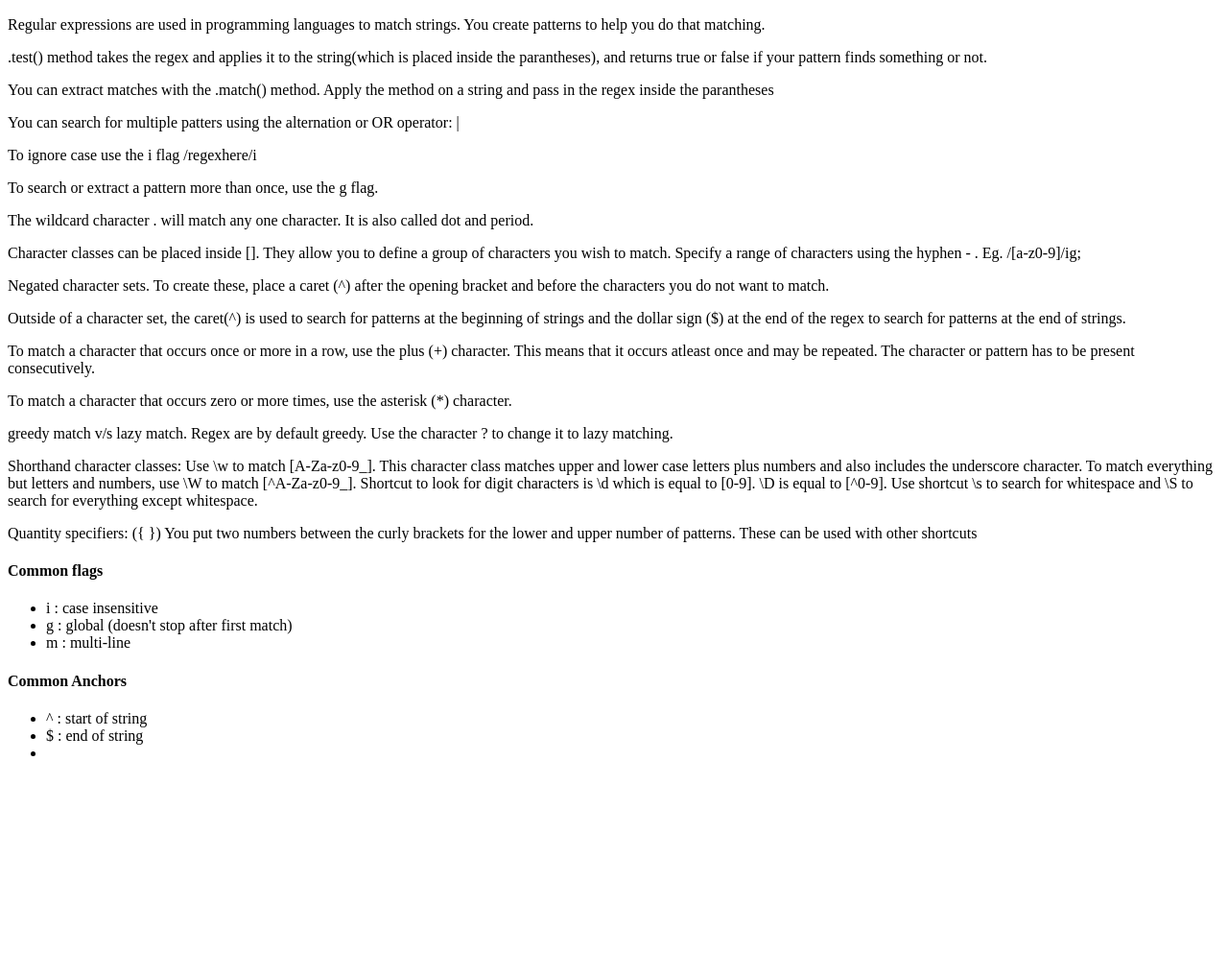
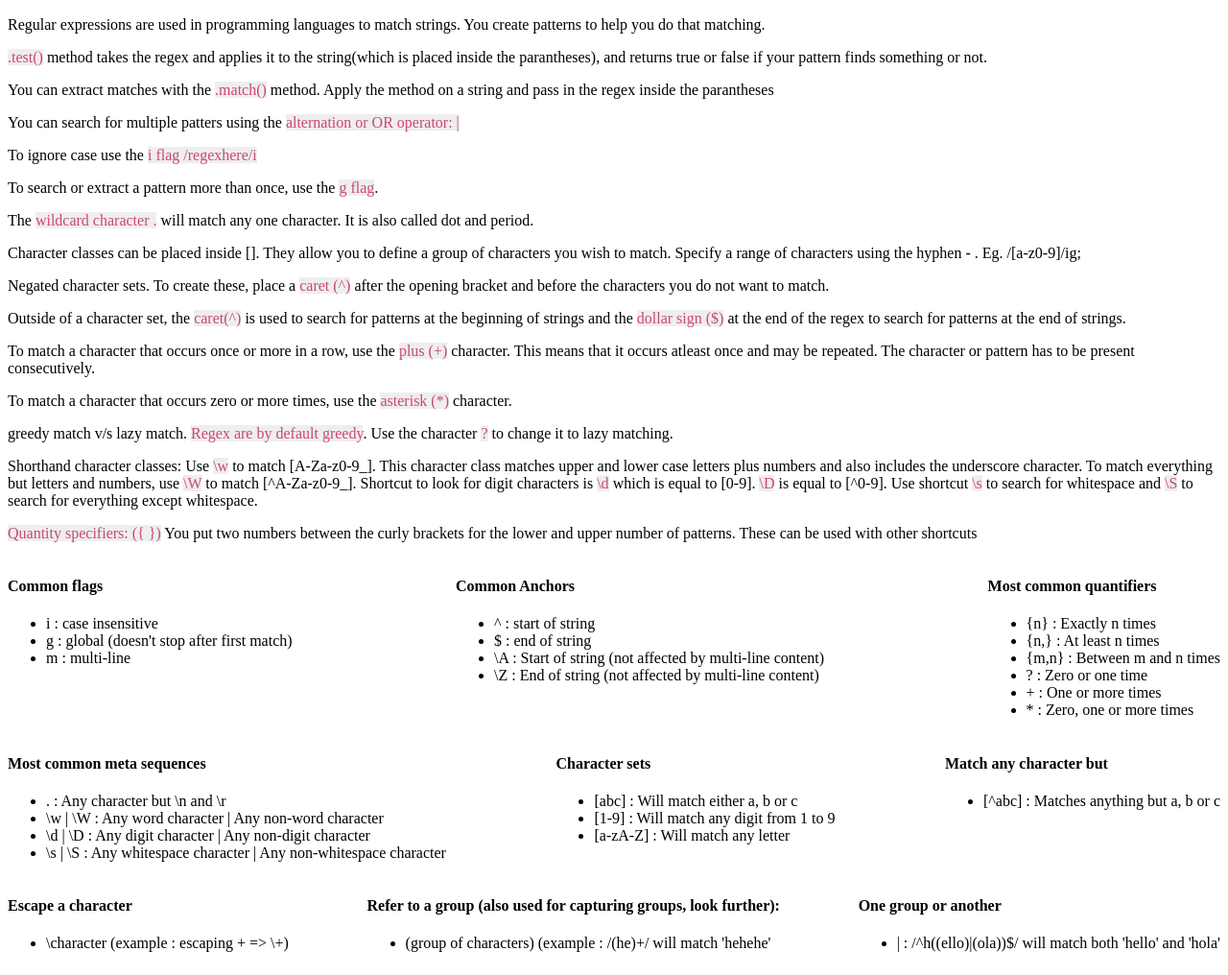
Before and after one commit to nikijiandani/Regex-cheatsheet, a plain HTML site: page cheatsheet.html in a window 1280 px wide. Shown: the part 50-1066 px from the top of the page at 96% size. Before the commit the page ends 860 px from the top, so only its background shows below. Drawn offline with Linux system fonts and the light colour scheme.

Commit message:
Added more content

```diff
--- a/cheatsheet.html
+++ b/cheatsheet.html
@@ -9,33 +9,92 @@
 <h2>Regex in JavaScript</h2>
 
 <p>Regular expressions are used in programming languages to match strings. You create patterns to help you do that matching.</p>
-<p>.test() method takes the regex and applies it to the string(which is placed inside the parantheses), and returns true or false if your pattern finds something or not.</p>
-<p>You can extract matches with the .match() method. Apply the method on a string and pass in the regex inside the parantheses</p>
-<p>You can search for multiple patters using the alternation or OR operator: |</p>
-<p>To ignore case use the i flag /regexhere/i</p>
-<p>To search or extract a pattern more than once, use the g flag.</p>
-<p>The wildcard character . will match any one character. It is also called dot and period.</p>
+<p><span>.test()</span> method takes the regex and applies it to the string(which is placed inside the parantheses), and returns true or false if your pattern finds something or not.</p>
+<p>You can extract matches with the <span>.match()</span> method. Apply the method on a string and pass in the regex inside the parantheses</p>
+<p>You can search for multiple patters using the <span>alternation or OR operator: |</span></p>
+<p>To ignore case use the <span>i flag /regexhere/i</span></p>
+<p>To search or extract a pattern more than once, use the <span>g flag</span>.</p>
+<p>The <span>wildcard character .</span> will match any one character. It is also called dot and period.</p>
 <p>Character classes can be placed inside []. They allow you to define a group of characters you wish to match. Specify a range of characters using the hyphen - . Eg. /[a-z0-9]/ig;</p>
-<p>Negated character sets. To create these, place a caret (^) after the opening bracket and before the characters you do not want to match.</p>
-<p>Outside of a character set, the caret(^) is used to search for patterns at the beginning of strings and the dollar sign ($) at the end of the regex to search for patterns at the end of strings.</p>
-<p>To match a character that occurs once or more in a row, use the plus (+) character. This means that it occurs atleast once and may be repeated. The character or pattern has to be present consecutively.</p>
-<p>To match a character that occurs zero or more times, use the asterisk (*) character.</p>
-<p>greedy match v/s lazy match. Regex are by default greedy. Use the character ? to change it to lazy matching.</p>
-<p>Shorthand character classes: Use \w to match [A-Za-z0-9_]. This character class matches upper and lower case letters plus numbers and also includes the underscore character. To match everything but letters and numbers, use \W to match [^A-Za-z0-9_].
-Shortcut to look for digit characters is \d which is equal to [0-9]. \D is equal to [^0-9]. Use shortcut \s to search for whitespace and \S to search for everything except whitespace.</p>
-<p>Quantity specifiers: ({ }) You put two numbers between the curly brackets for the lower and upper number of patterns. These can be used with other shortcuts</p>
+<p>Negated character sets. To create these, place a <span>caret (^)</span> after the opening bracket and before the characters you do not want to match.</p>
+<p>Outside of a character set, the <span>caret(^)</span> is used to search for patterns at the beginning of strings and the <span>dollar sign ($)</span> at the end of the regex to search for patterns at the end of strings.</p>
+<p>To match a character that occurs once or more in a row, use the <span>plus (+)</span> character. This means that it occurs atleast once and may be repeated. The character or pattern has to be present consecutively.</p>
+<p>To match a character that occurs zero or more times, use the <span>asterisk (*)</span> character.</p>
+<p>greedy match v/s lazy match. <span>Regex are by default greedy</span>. Use the character <span>?</span> to change it to lazy matching.</p>
+<p>Shorthand character classes: Use <span>\w</span> to match [A-Za-z0-9_]. This character class matches upper and lower case letters plus numbers and also includes the underscore character. To match everything but letters and numbers, use <span>\W</span> to match [^A-Za-z0-9_].
+Shortcut to look for digit characters is <span>\d</span> which is equal to [0-9]. <span>\D</span> is equal to [^0-9]. Use shortcut <span>\s</span> to search for whitespace and <span>\S</span> to search for everything except whitespace.</p>
+<p><span>Quantity specifiers: ({ })</span> You put two numbers between the curly brackets for the lower and upper number of patterns. These can be used with other shortcuts</p>
+<div class="container">
+	<div>
 		<h4>Common flags</h4>
 		<ul>
 			<li>i : case insensitive</li>
 			<li>g : global (doesn't stop after first match)</li>
 			<li>m : multi-line</li>
 		</ul>
+	</div>
+	<div>
 		<h4>Common Anchors</h4>
 		<ul>
 			<li>^ : start of string</li>
 			<li>$ : end of string</li>
-	<li></li>
+			<li>\A : Start of string (not affected by multi-line content)</li>
+			<li>\Z : End of string (not affected by multi-line content)</li>
 		</ul>
+	</div>
+	<div>
+		<h4>Most common quantifiers</h4>
+		<ul>
+			<li>{n} : Exactly n times</li>
+			<li>{n,} : At least n times</li>
+			<li>{m,n} : Between m and n times</li>
+			<li>? : Zero or one time</li>
+			<li>+ : One or more times</li>
+			<li>* : Zero, one or more times</li>
+		</ul>
+	</div>
+	<div>
+		<h4>Most common meta sequences</h4>
+		<ul>
+			<li>. : Any character but \n and \r </li>
+			<li>\w | \W : Any word character | Any non-word character</li>
+			<li>\d | \D : Any digit character | Any non-digit character</li>
+			<li>\s | \S : Any whitespace character | Any non-whitespace character</li>
+		</ul>
+	</div>
+	<div>
+		<h4>Character sets</h4>
+		<ul>
+			<li>[abc] : Will match either a, b or c</li>
+			<li>[1-9] : Will match any digit from 1 to 9</li>
+			<li>[a-zA-Z] : Will match any letter</li>
+		</ul>
+	</div>
+	<div>
+		<h4>Match any character but</h4>
+		<ul>
+			<li>[^abc] : Matches anything but a, b or c</li>
+		</ul>
+	</div>
+	<div>
+		<h4>Escape a character</h4>
+		<ul>
+			<li>\character (example : escaping + => \+)</li>
+		</ul>
+	</div>
+	<div>
+		<h4>Refer to a group (also used for capturing groups, look further):</h4>
+		<ul>
+			<li>(group of characters) (example : /(he)+/ will match 'hehehe'</li>
+		</ul>
+	</div>
+	<div>
+		<h4>One group or another</h4>
+		<ul>
+			<li>| : /^h((ello)|(ola))$/ will match both 'hello' and 'hola'</li>
+		</ul>
+	</div>
+</div>
 
 </body>
 </html>
--- a/style.css
+++ b/style.css
@@ -2,3 +2,12 @@ h2 {
 	background: #EEEEEE;
 	text-align: center;
 }
+span {
+	color:#CD486D;
+	background: #EEEEEE;
+}
+.container {
+	display: flex;
+	flex-wrap: wrap;
+	justify-content: space-between;
+}
```
Lines whose indentation alone changed are shown as unchanged.
